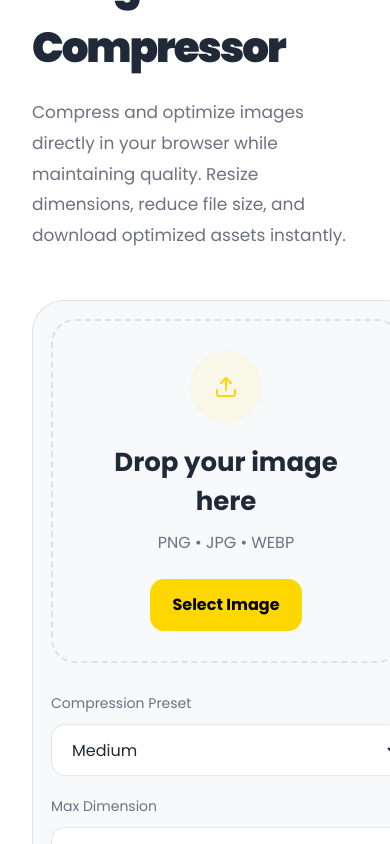
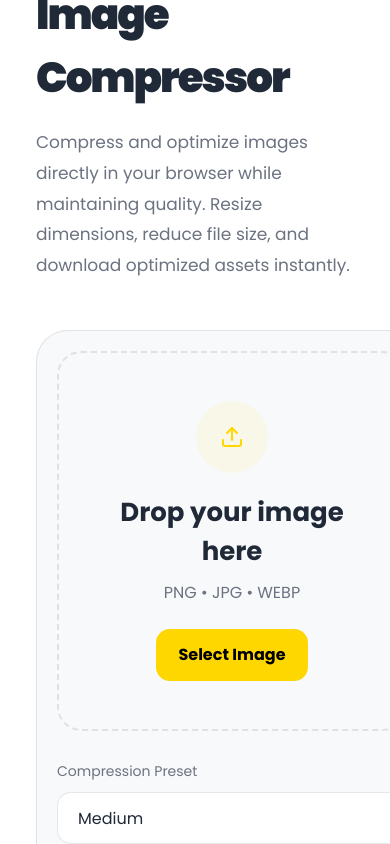
Before and after one commit to Hisaw304/freshmindstudio, a React (Vite) app: page / in a window 390 px wide. Shown: the part 1518-2362 px from the top of the page. Built offline with nearby package versions, Linux system fonts and the light colour scheme.

Commit message:
media screen updated

```diff
--- a/src/assets/style.css
+++ b/src/assets/style.css
@@ -873,9 +873,7 @@ body {
 .fm-st-compressor-header p {
   margin-top: 18px;
   max-width: 720px;
-
   color: var(--fm-st-text-muted);
-
   font-size: 17px;
   line-height: 1.8;
 }
@@ -899,7 +897,6 @@ body {
 
 .fm-st-compressor-card-active {
   border-color: var(--fm-st-primary);
-
   box-shadow: 0 0 0 1px var(--fm-st-primary);
 }
 
@@ -909,49 +906,34 @@ body {
 
 .fm-st-dropzone {
   min-height: 420px;
-
   border: 2px dashed var(--fm-st-border);
-
   border-radius: 24px;
-
   display: flex;
   flex-direction: column;
   align-items: center;
   justify-content: center;
-
   text-align: center;
-
   padding: 30px;
-
   cursor: pointer;
-
   transition: 0.3s ease;
-
   overflow: hidden;
-
   position: relative;
 }
 
 .fm-st-dropzone-active {
   border-color: var(--fm-st-primary);
-
   background: rgba(255, 215, 0, 0.04);
 }
 
 .fm-st-upload-icon {
   width: 72px;
   height: 72px;
-
   border-radius: 50%;
-
   background: rgba(255, 215, 0, 0.08);
-
   display: flex;
   align-items: center;
   justify-content: center;
-
   margin-bottom: 20px;
-
   color: var(--fm-st-primary);
 }
 
@@ -1036,7 +1018,6 @@ body {
   padding: 12px 16px;
 
   border-radius: 14px;
-
   background: var(--fm-st-body);
 
   border: 1px solid var(--fm-st-border);
@@ -1143,16 +1124,12 @@ body {
 /* ========================= */
 
 @media (max-width: 768px) {
-  .fm-st-compressor {
-    padding: 90px 16px;
-  }
-
   .fm-st-dropzone {
-    min-height: 320px;
+    min-height: 380px;
   }
 
   .fm-st-compressor-card {
-    padding: 18px;
+    padding: 20px;
   }
 }
 /* ========================= */
```
